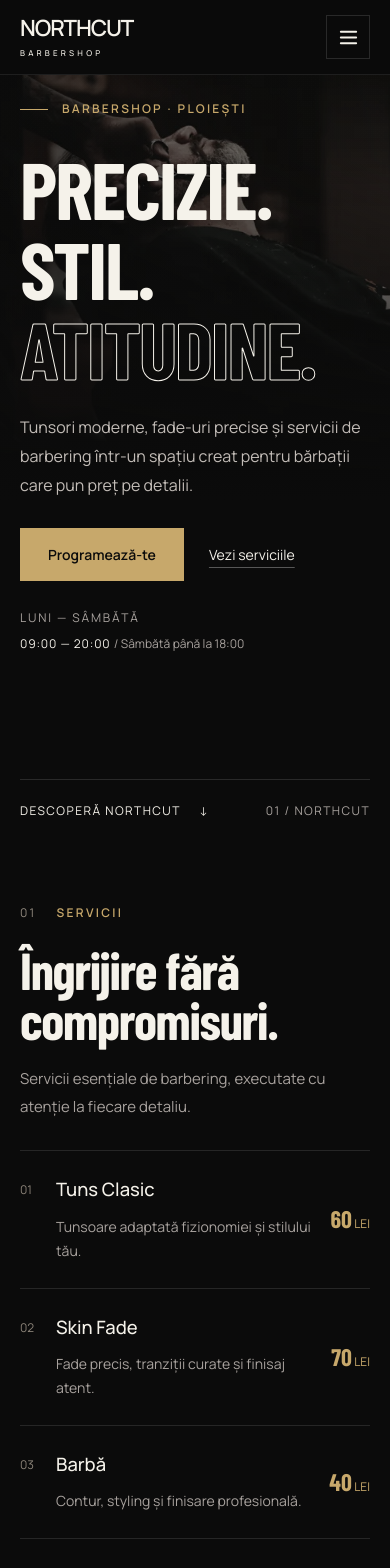
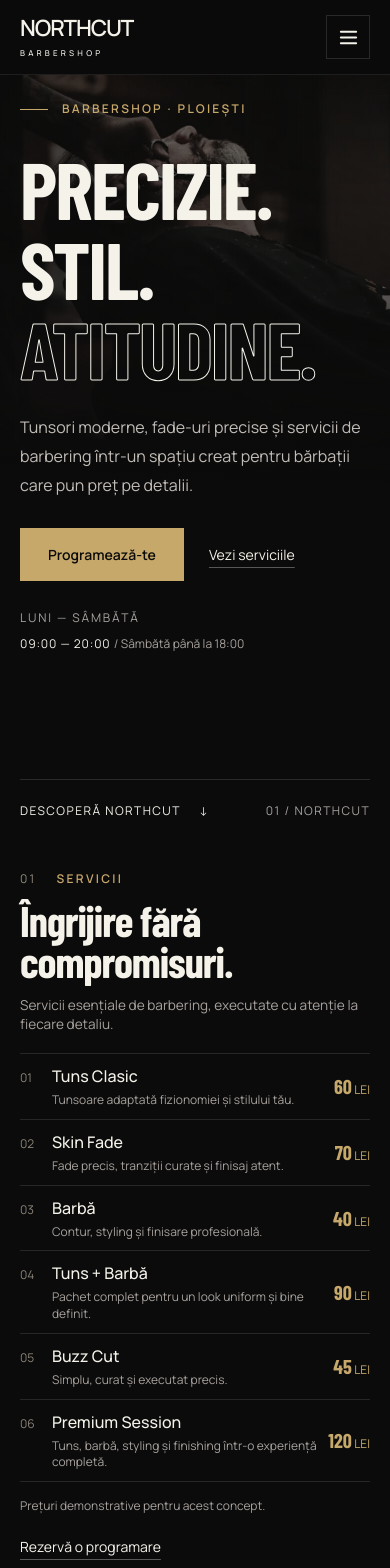
Before and after one commit to StanSabin10/Barbershop, a React (Vite) app in the folder northcut/: page / in a window 390 px wide. Shown: the top 1568 px of the page. Built offline with nearby package versions, Linux system fonts and the light colour scheme.

Commit message:
imaginii

```diff
--- a/northcut/src/components/sections/Visit.tsx
+++ b/northcut/src/components/sections/Visit.tsx
@@ -6,6 +6,6 @@ import { BookingLink } from '../ui/BookingLink'
 export function Visit() {
   return <section className="visit-section section" id="contact"><div className="container visit-grid">
     <div className="hours-section"><p className="eyebrow">06 · TIMP PENTRU TINE</p><h2 className="display">Program</h2><dl className="hours-list">{hours.map(item => <div key={item.day}><dt>{item.day}</dt><dd className={item.time === 'Închis' ? 'closed' : ''}>{item.time}</dd></div>)}</dl><p className="visit-note"><Clock3 size={17} aria-hidden="true" />Pentru a evita timpul de așteptare, recomandăm programarea în avans.</p><BookingLink className="text-link">Programează-te</BookingLink></div>
-    <div className="contact-section"><SectionHeading number="07" eyebrow="CONTACT" title="Ne vedem la NORTHCUT." /><p className="contact-name">NORTHCUT Barbershop</p><div className="location-block"><MapPin size={22} strokeWidth={1.5} aria-hidden="true" /><p>Ploiești, România<span>MODERN BARBERSHOP</span></p></div><dl className="contact-details"><div><dt>Telefon</dt><dd>07xx xxx xxx</dd></div><div><dt>Email</dt><dd>hello@northcut-demo.ro</dd></div><div><dt>Instagram</dt><dd>@northcut.demo</dd></div></dl><p className="fine-print">Date demonstrative — concept project</p></div>
+    <div className="contact-section"><SectionHeading number="07" eyebrow="CONTACT" title="Ne vedem la NORTHCUT." /><a className="location-block" href="https://www.google.com/maps/search/?api=1&query=NORTHCUT+Barbershop+Ploiesti" target="_blank" rel="noopener noreferrer"><MapPin size={22} strokeWidth={1.5} aria-hidden="true" /><p>Ploiești, Prahova, România</p></a><dl className="contact-details"><div><dt>Telefon</dt><dd><a className="contact-link" href="tel:07xx%20xxx%20xxx">07xx xxx xxx</a></dd></div><div><dt>Email</dt><dd><a className="contact-link" href="https://mail.google.com/mail/?view=cm&fs=1&to=hello%40northcut-demo.ro" target="_blank" rel="noopener noreferrer">hello@northcut-demo.ro</a></dd></div><div><dt>Instagram</dt><dd><a className="contact-link" href="https://www.instagram.com/northcut.demo/" target="_blank" rel="noopener noreferrer">@northcut.demo</a></dd></div></dl></div>
   </div></section>
 }
--- a/northcut/src/hooks/useRouteEffects.ts
+++ b/northcut/src/hooks/useRouteEffects.ts
@@ -49,13 +49,16 @@ export function useRouteEffects() {
     frame = requestAnimationFrame(() => {
       if (hash) {
         const target = document.getElementById(decodeURIComponent(hash.slice(1)))
-        const isSectionAnchor = target?.id === 'echipa' || target?.id === 'galerie' || target?.id === 'contact'
+        const isSectionAnchor = target?.id === 'servicii' || target?.id === 'echipa' || target?.id === 'galerie' || target?.id === 'contact'
         if (target) {
           alignSection = () => {
             const headerHeight = document.querySelector<HTMLElement>('.header')?.getBoundingClientRect().height ?? 0
             const isDesktopContact = target.id === 'contact' && window.matchMedia('(min-width: 768px)').matches
-            const headerOffset = isSectionAnchor
-              ? (isDesktopContact ? headerHeight - 30 : headerHeight - 5)
+            const isMobileServices = target.id === 'servicii' && window.matchMedia('(max-width: 767px)').matches
+            const headerOffset = isMobileServices
+              ? headerHeight
+              : isSectionAnchor
+                ? (isDesktopContact ? headerHeight - 30 : headerHeight - 5)
               : (target.id === 'acasa'
                 ? 0
                 : Number.parseFloat(getComputedStyle(document.documentElement).scrollPaddingTop) || headerHeight)
--- a/northcut/src/styles.css
+++ b/northcut/src/styles.css
@@ -154,7 +154,8 @@ img { display: block; width: 100%; height: 100%; object-fit: cover; }
 .visit-note { margin: 27px 0 12px; display: flex; gap: 13px; align-items: flex-start; color: var(--color-muted); font-size: .875rem; line-height: 1.8; }
 .visit-note svg { flex-shrink: 0; margin-top: 5px; color: var(--color-gold); }
 .contact-name { font-size: .875rem; margin: 34px 0 25px; }
-.location-block { background: #191817; padding: 29px 25px; border: 1px solid #ffffff12; display: flex; gap: 18px; align-items: center; }
+.location-block { background: #191817; padding: 29px 25px; border: 1px solid #ffffff12; display: flex; gap: 18px; align-items: center; color: inherit; text-decoration: none; transition: border-color .25s ease, background-color .25s ease; }
+.location-block:hover, .location-block:focus-visible { border-color: var(--color-gold); background: #1d1b19; }
 .location-block svg { color: var(--color-gold); }
 .location-block p { margin: 0; font-size: 1.2rem; }
 .location-block span { color: var(--color-muted); display: block; font-size: .6rem; letter-spacing: .18em; margin-top: 10px; }
@@ -162,6 +163,8 @@ img { display: block; width: 100%; height: 100%; object-fit: cover; }
 .contact-details > div { display: grid; grid-template-columns: 100px 1fr; gap: 20px; padding: 11px 0; font-size: .875rem; }
 .contact-details dt { color: var(--color-muted); }
 .contact-details dd { margin: 0; overflow-wrap: anywhere; }
+.contact-link { color: inherit; text-decoration: none; transition: color .25s ease; }
+.contact-link:hover, .contact-link:focus-visible { color: var(--color-gold); }
 .footer { border-top: 1px solid #ffffff1a; padding-top: 55px; }
 .footer-top { display: flex; align-items: flex-start; justify-content: space-between; gap: 40px; padding-bottom: 44px; }
 .footer-top > div > p { font-size: .75rem; color: var(--color-muted); margin-top: 16px; }
@@ -208,17 +211,21 @@ img { display: block; width: 100%; height: 100%; object-fit: cover; }
 @media (max-width: 600px) {
   .section { padding-block: 64px; }
   .visit-section { padding-block: 30px; }
+  .services-section { padding-block: 30px; }
   .section-top { gap: 20px; margin-bottom: 30px; }
   .margin-note { display: none; }
   .section-heading h2 { font-size: 3.25rem; margin: 23px 0 20px; }
   .section-description { font-size: .9375rem; }
   .service-list { grid-template-columns: 1fr; }
-  .service-row { padding-block: 25px; gap: 12px; grid-template-columns: 24px 1fr auto; }
+  .services-section .section-top { gap: 12px; margin-bottom: 18px; }
+  .services-section .section-heading h2 { font-size: clamp(2.5rem, 11vw, 3rem); line-height: .95; margin: 12px 0 14px; }
+  .services-section .section-description { font-size: .85rem; line-height: 1.45; }
+  .service-row { padding-block: 10px; gap: 8px; grid-template-columns: 24px minmax(0, 1fr) auto; }
   .service-row:nth-last-child(2) { border-bottom: none; }
-  .service-row h3 { font-size: 1.15rem; }
-  .service-row p { font-size: .875rem; }
-  .service-price { font-size: 1.5rem; }
-  .section-bottom { align-items: flex-start; flex-direction: column; gap: 10px; }
+  .service-row h3 { font-size: 1rem; margin-bottom: 4px; }
+  .service-row p { font-size: .75rem; line-height: 1.4; }
+  .service-price { font-size: 1.25rem; }
+  .services-section .section-bottom { align-items: flex-start; flex-direction: column; gap: 8px; margin-top: 14px; }
   .about-grid { grid-template-columns: 1fr; gap: 40px; }
   .about-visual .photo { aspect-ratio: 1.1; max-height: 420px; }
   .values > div { grid-template-columns: 115px 1fr; gap: 12px; }
```
